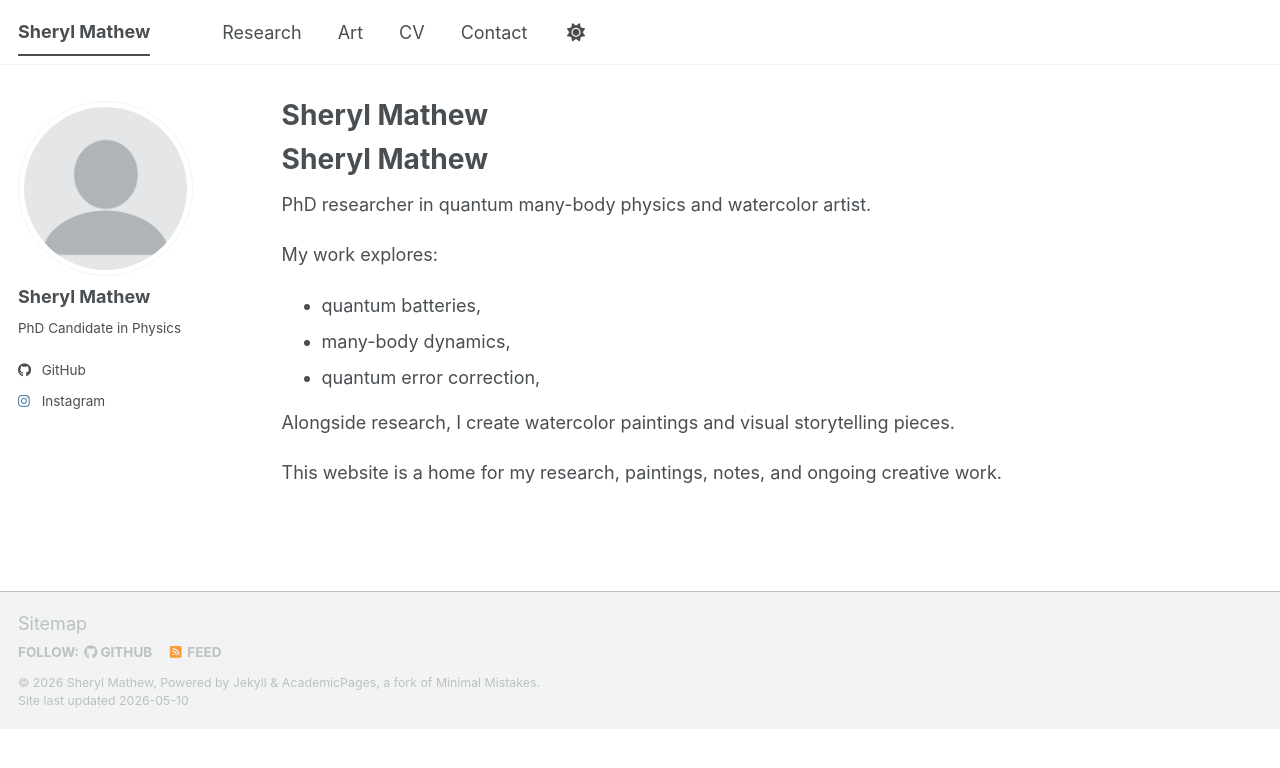
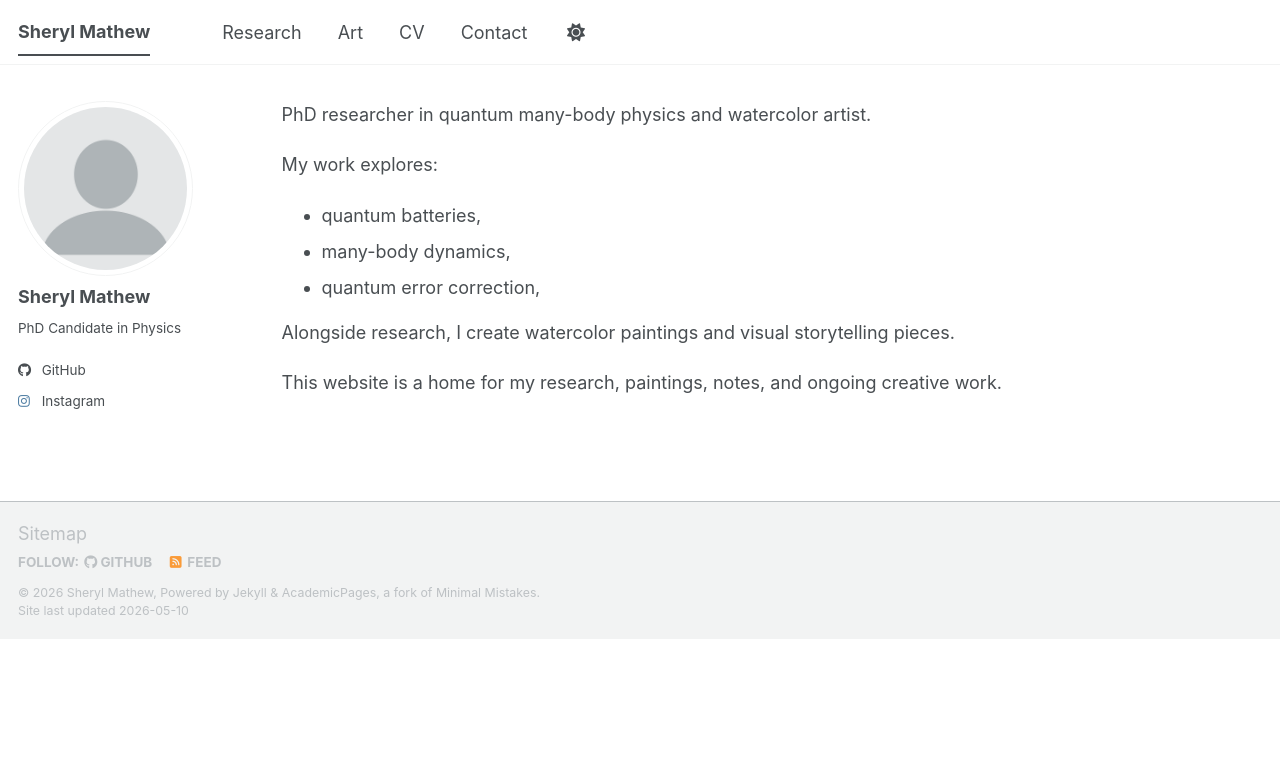
Before and after one commit to sheryl-creative-continuum/sheryl-creative-continuum.github.io, a Jekyll site: the page built from _pages/about.md, in a window 1280 px wide. Shown: the top 768 px of the page. Built offline with Jekyll 4.4.1, drawn with Linux system fonts in a browser that asks for light colours; a script bundle is joined from its source files by our own code; library files that are not in the unit come from our copies; our own code applies the rules of GitHub Pages for plain Markdown files.

Commit message:
Update about.md

```diff
--- a/_pages/about.md
+++ b/_pages/about.md
@@ -3,8 +3,6 @@ layout: single
 author_profile: true
 permalink: /
 ---
-
-# Sheryl Mathew
 
 PhD researcher in quantum many-body physics and watercolor artist.
 
```
